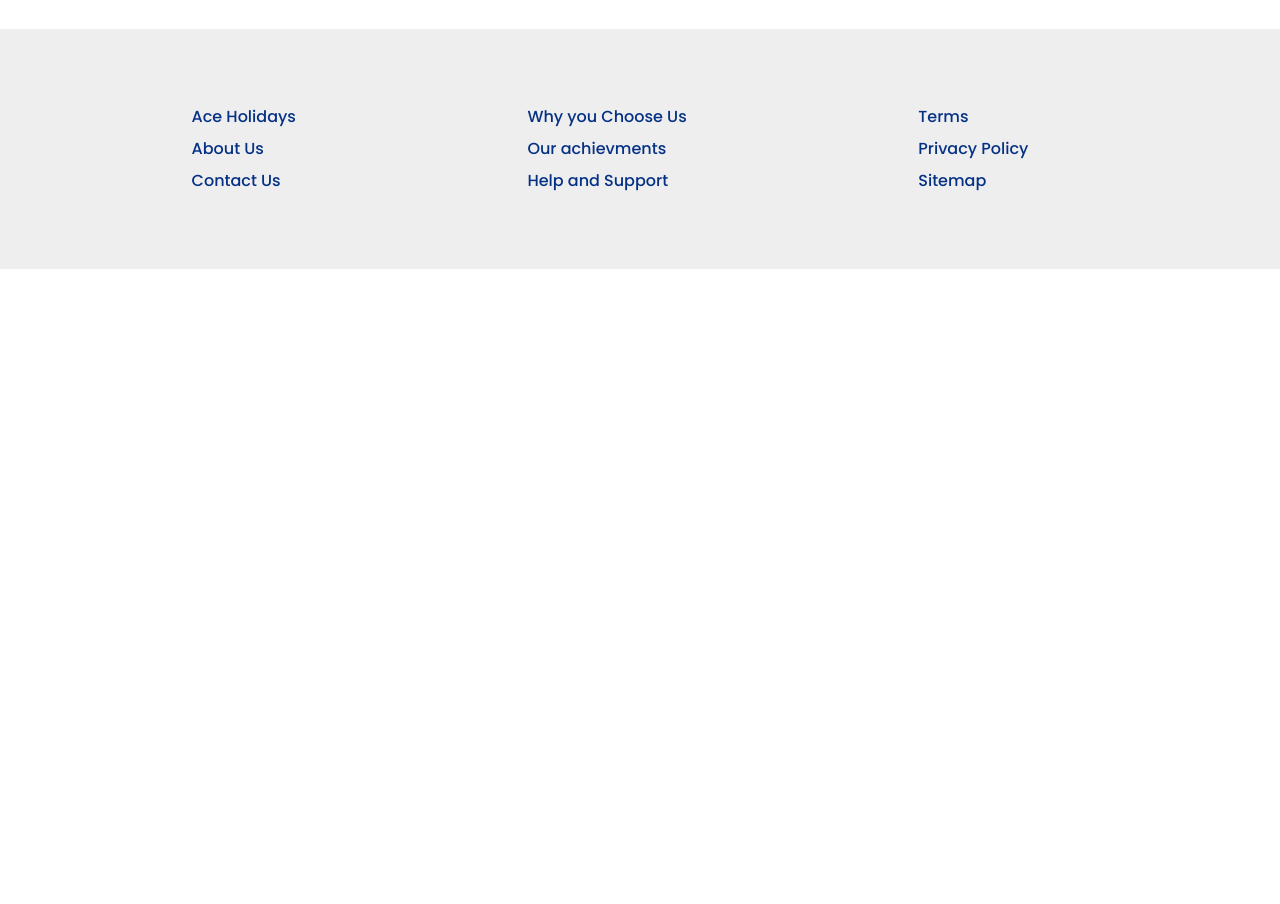
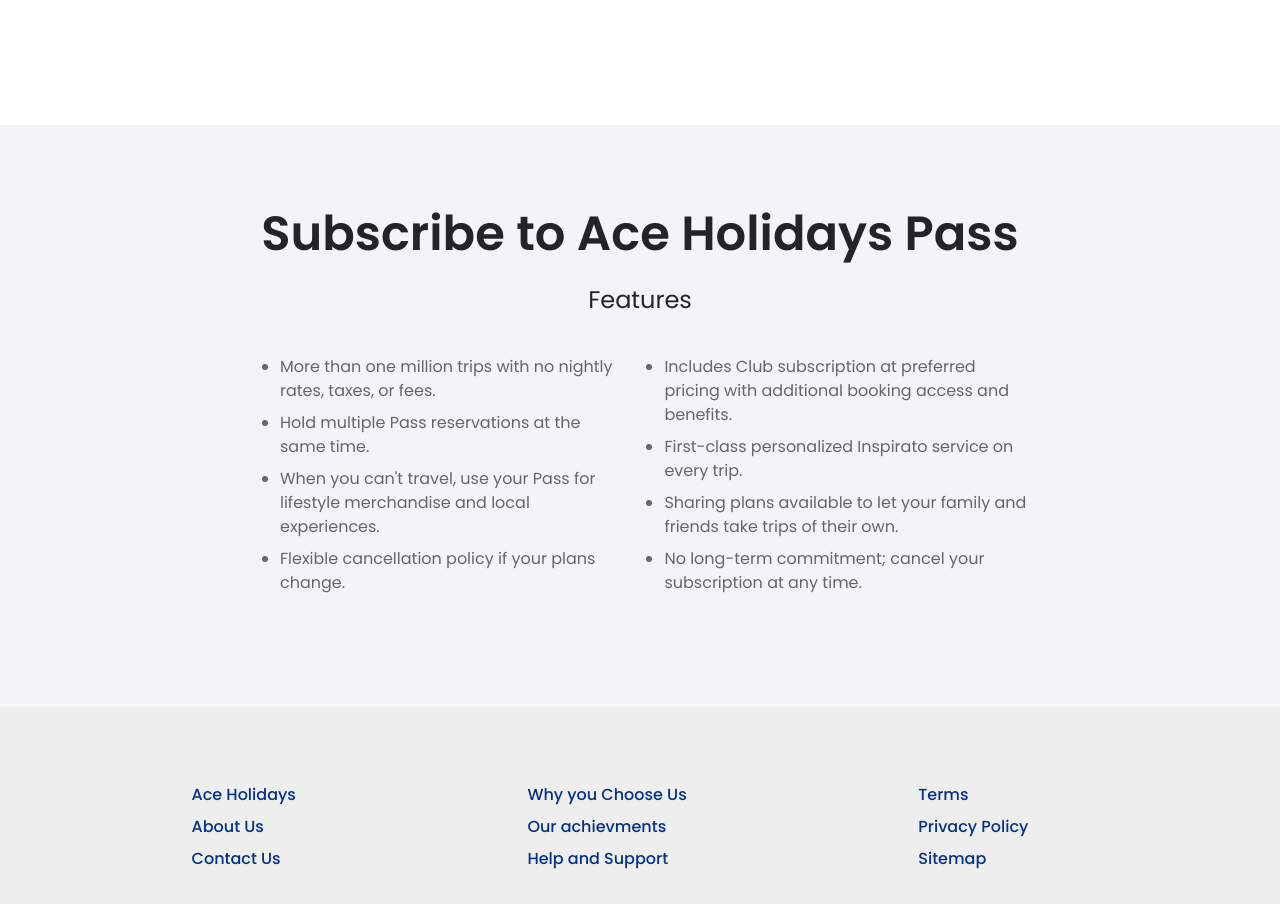
Before and after one commit to msadikjowel/tourism-website-clientside, a React (Create React App) app: page / in a window 1280 px wide. Shown: the part 2580-3484 px from the top of the page. Before the commit the page ends 2849 px from the top, so only its background shows below. Built offline with nearby package versions, Linux system fonts and the light colour scheme; no server answers.

Commit message:
404 and another bonus section added with commemnt and organize code

```diff
--- a/src/App.js
+++ b/src/App.js
@@ -10,6 +10,7 @@ import SingleService from './Pages/SingleService/SingleService';
 import Login from './Pages/Login/Login';
 import AuthProvider from './Context/AuthProvider';
 import PrivateRoute from './Pages/PrivateRoute/PrivateRoute';
+import NotFound from './Pages/NotFound/NotFound';
 
 function App() {
   return (
@@ -48,7 +49,9 @@ function App() {
                 <Login></Login>
               </Route>
 
-
+              <Route path='*'>
+                <NotFound></NotFound>
+              </Route>
 
             </Switch>
           </div>
--- a/src/Pages/Home/Home.css
+++ b/src/Pages/Home/Home.css
@@ -92,12 +92,13 @@
     display: flex;
     align-items: center;
     justify-content: center;
-    margin: 10rem 0;
+    margin: 10rem 10rem;
 }
 
 .hearTitle{
     margin-right: 50px;
     width: 50%;
+    /* border: 1px solid red; */
 }
 
 .hearTitle h2{
@@ -114,11 +115,86 @@
 
 .hearDetails{
     width: 50%;
+    /* border: 1px solid red; */
 }
 
 .hearDetails p{
     letter-spacing: 1px;
     line-height: 2;
+}
+
+
+
+.subscribe-container{
+    display: flex;
+    flex-direction: column;
+    align-items: center;
+    justify-content: center;
+    background-color: rgb(241,245,248);
+    padding: 5rem;
+}
+
+
+.subscribe-container h2{
+    font-weight: bolder;
+    font-size: 3rem
+}
+
+
+.subscribe-container h3{
+    font-weight: 400;
+    font-size: 1.5rem;
+    margin: 1rem 0
+}
+
+.features-container{
+    display: flex;
+    justify-content:space-around;
+    margin: 1rem 20rem;
+    color: #666;
+}
+
+.features-container li{
+    margin: .5rem;
+}
+
+
+
+/* media queries */
+@media(max-width: 1400px){
+    .features-container{
+        display: flex;
+        justify-content:space-around;
+        margin: 1rem 10rem;
+        color: #666;
+    }
+}
+
+
+
+@media(max-width: 991px){
+    .hear{
+        margin: 10rem 1rem;
+    }
+
+    .features-container{
+        display: flex;
+        justify-content:space-around;
+        margin: 1rem 3rem;
+        color: #666;
+        font-size: .9rem;
+    }
+
+    .subscribe-container h2{
+        font-weight: bolder;
+        font-size: 2rem
+    }
+
+    .subscribe-container h3{
+        font-weight: 400;
+        font-size: 1rem;
+        margin: 1rem 0
+    }
 }
 
 
@@ -142,7 +218,6 @@
     }
 
     .offer p{
-        font-size: 8px;
         font-weight: 200;
         font-size: 18px;
         margin-bottom: 40px;
@@ -153,6 +228,9 @@
 
         display: block;
         width: 100%;
+        margin: 10rem 0;
+        padding: 1rem;
+
     }
 
     .hearTitle{
@@ -166,4 +244,31 @@
     .hearTitle h3{
         margin-bottom: 50px;
     }
+
+
+    .hearTitle h2{
+        font-size: 40px;
+
+    }
+
+
+    .hearTitle h3{
+        font-size: 20px;
+    }
+
+
+    .features-container{
+        display: block;
+        margin: 1rem .2rem;
+        font-size: .9rem;
+    }
+
+    .subscribe-container h2{
+        font-size: 1.5rem
+    }
+
+    .subscribe-container h3{
+        font-size: .7rem;
+        margin: 1rem 0;
+    }
 }
--- a/src/Pages/Home/Home.js
+++ b/src/Pages/Home/Home.js
@@ -34,7 +34,7 @@ const Home = () => {
 
             {/* bonus section 2 */}
 
-            <div className="hear container">
+            <div className="hear">
                 <div className="hearTitle">
                     <h2>WE LOVE TO HEAR FROM YOU </h2>
                     <h3>Share your opinion about us. How was your trip with our packages? </h3>
@@ -51,6 +51,40 @@ const Home = () => {
 
 
 
+            {/* bonus section 3 */}
+            <div className="subscribe-container">
+                <h2>Subscribe to Ace Holidays Pass</h2>
+                <h3>Features</h3>
+
+                <div className="features-container">
+                    <div className="feature1">
+                        <ul>
+                            <li>More than one million trips with no nightly rates, taxes, or fees.</li>
+                            <li>Hold multiple Pass reservations at the same time.
+                            </li>
+                            <li>When you can't travel, use your Pass for lifestyle merchandise and local experiences.
+                            </li>
+                            <li>Flexible cancellation policy if your plans change.
+                            </li>
+                        </ul>
+                    </div>
+                    <div className="feature2">
+                        <ul>
+                            <li>Includes Club subscription at preferred pricing with additional booking access and benefits.
+                            </li>
+                            <li>First-class personalized Inspirato service on every trip.
+                            </li>
+                            <li>Sharing plans available to let your family and friends take trips of their own.
+                            </li>
+                            <li>No long-term commitment; cancel your subscription at any time.
+                            </li>
+                        </ul>
+                    </div>
+                </div>
+            </div>
+
+
+
         </div>
     );
 };
--- a/src/Pages/Home/Services/Services.css
+++ b/src/Pages/Home/Services/Services.css
@@ -79,6 +79,13 @@
         font-size: 35px;
         font-weight: bold;
     }
+
+    .services-contents #services-title{
+        font-weight: bolder;
+        font-size: 40px;
+        margin: 8rem 0;
+    }
+
 }
 
 
@@ -99,4 +106,11 @@
     .serviceText p{
         font-size: 14px;
     }
+
+    .services-contents #services-title{
+        font-weight: bolder;
+        font-size: 30px;
+        margin: 8rem 0;
+    }
+
 }
--- /dev/null
+++ b/src/Pages/NotFound/NotFound.css
@@ -0,0 +1,32 @@
+.notfound{
+    /* border: 1px solid red; */
+    width: 100%;
+    height: 100vh;
+    background-image: url(./../../images/notfound.png);
+
+    background-position: center;
+    background-repeat: no-repeat;
+    background-size: cover;
+}
+
+.notfound-text {
+    color: white;
+    font-weight: bold;
+    position: absolute;
+    top: 70%;
+    left: 50%;
+    transform: translate(-50%, -50%);
+    z-index: 2;
+    width: 80%;
+    padding: 20px;
+    text-align: center;
+}
+
+.notfound-text button{
+    border: none;
+    margin-right: 20px;
+    padding: 5px 10px;
+    background-color: #053185;
+    color: #fff;
+    border-radius: 5px;
+}
--- /dev/null
+++ b/src/Pages/NotFound/NotFound.js
@@ -0,0 +1,18 @@
+import React from 'react';
+import { Link } from 'react-router-dom';
+import './NotFound.css'
+const NotFound = () => {
+    return (
+        <div>
+            <div className="notfound">
+
+            </div>
+            <div className="notfound-text">
+
+                <Link to='/home'><button>GO HOME</button></Link>
+            </div>
+        </div>
+    );
+};
+
+export default NotFound;
```
Also changed, not shown: src/images/notfound.png (added).
